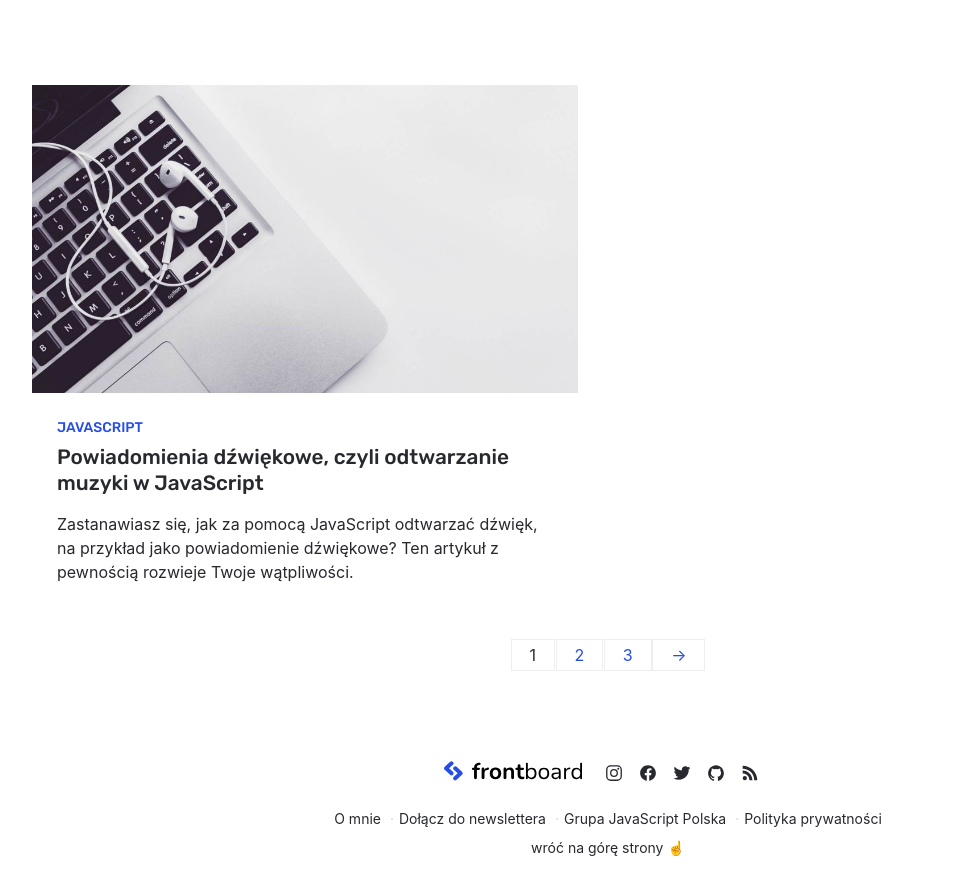
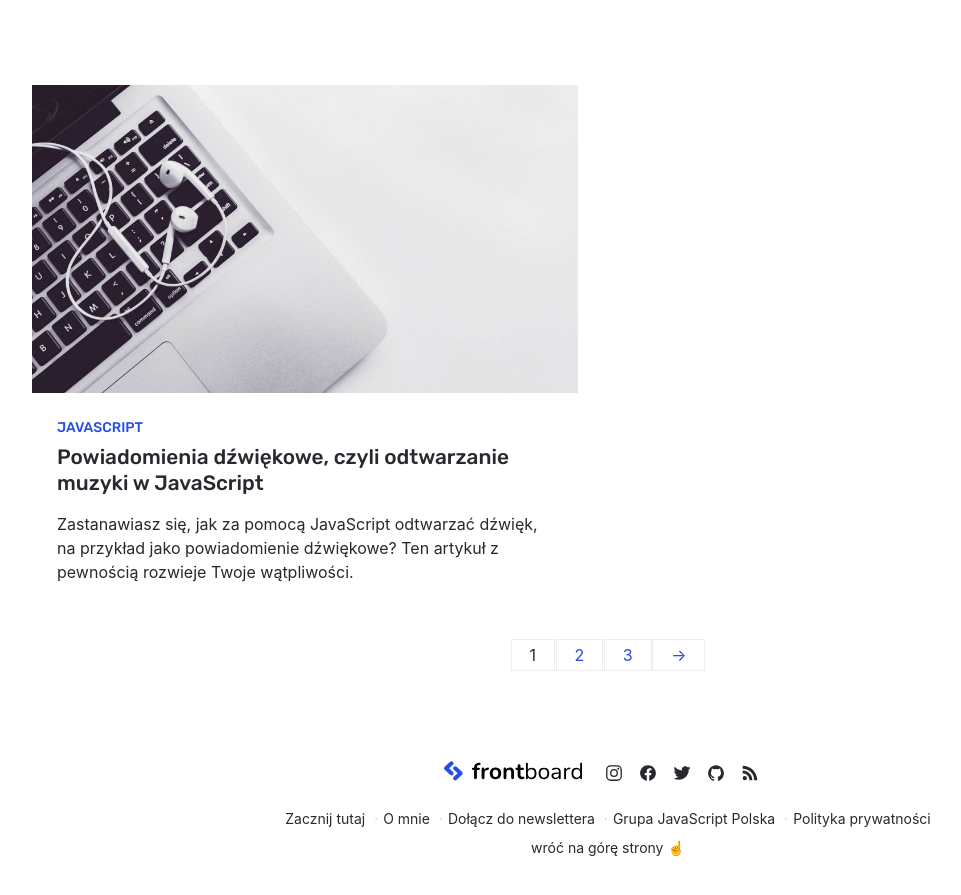
Before and after one commit to frontboard/blog, a Jekyll site: the page built from index.html, in a window 1280 px wide and 900 px high, scrolled down 2570 px. Shown: the top 895 px of the window, without its empty margins (32-993 px from the left). Built offline with Jekyll 4.4.1, drawn with Linux system fonts in a browser that asks for light colours; the list of posts is cut into pages by our own code.

Commit message:
add link to "start here" page in footer

```diff
--- a/_includes/footer.html
+++ b/_includes/footer.html
@@ -8,6 +8,9 @@
   </div>
 
   <ul class="footer__list">
+    <li class="footer__item">
+      <a href="/start" class="footer__link">Zacznij tutaj</a>
+    </li>
     <li class="footer__item">
       <a href="/o-mnie" class="footer__link">O mnie</a>
     </li>
```
